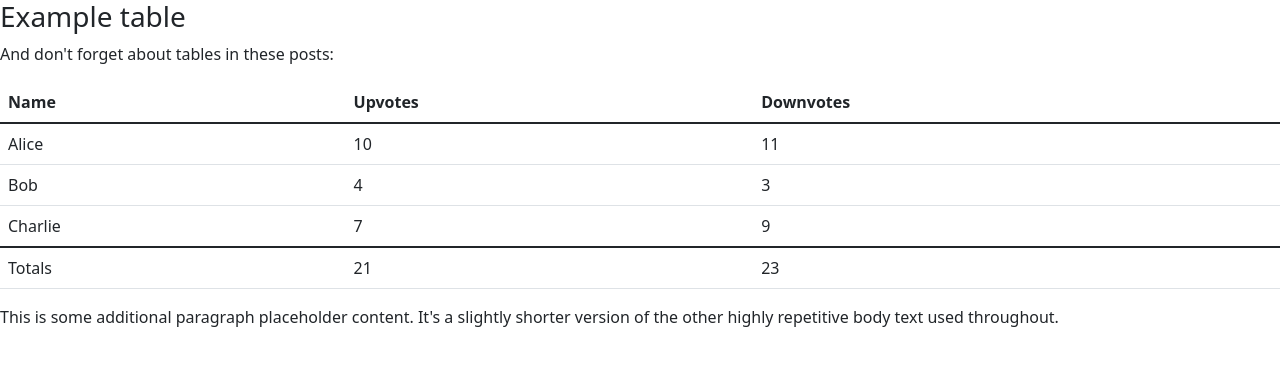
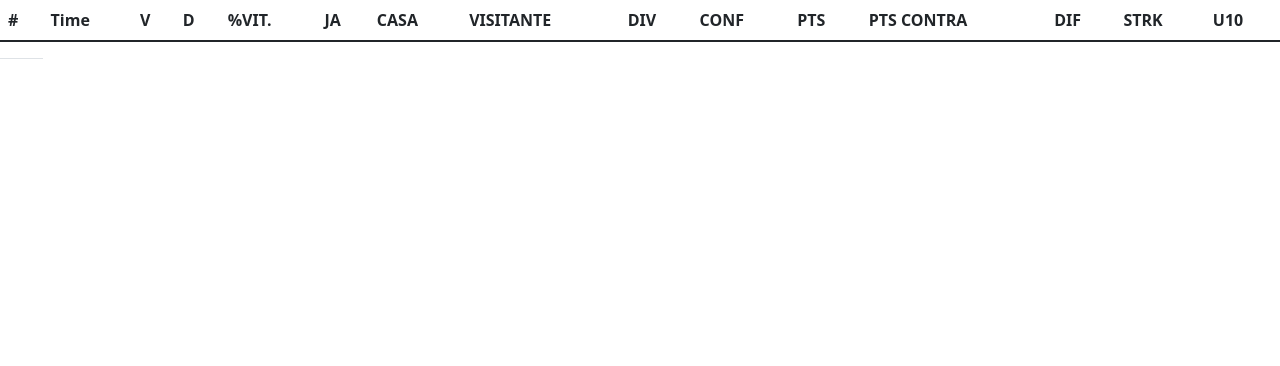
Before and after one commit to Sacrf81/Projeto_integrado, a plain HTML site: page Classificação.html in a window 1280 px wide. Drawn offline with Linux system fonts and the light colour scheme.

Commit message:
20220505

```diff
--- a/Classificação.html
+++ b/Classificação.html
@@ -9,43 +9,48 @@
     <title>Classificação</title>
 </head>
 <body>
-    <h3>Example table</h3>
-    <p>And don't forget about tables in these posts:</p>
-    <table class="table">
+
+  <table class="table table-responsive">
+
 <thead>
 <tr>
-          <th>Name</th>
-          <th>Upvotes</th>
-          <th>Downvotes</th>
+  <th>#</th>
+  <th>Time</th>
+  <th>V</th>
+  <th>D</th>
+  <th>%VIT.</th>
+  <th>JA</th>
+  <th>CASA</th>
+  <th>VISITANTE</th>
+  <th>DIV</th>
+  <th>CONF</th>
+  <th>PTS</th>
+  <th>PTS CONTRA</th>
+  <th>DIF</th>
+  <th> STRK</th>
+  <th>U10</th>
 </tr>
 </thead>
+
 <tbody>
 <tr>
-          <td>Alice</td>
-          <td>10</td>
-          <td>11</td>
-        </tr>
-        <tr>
-          <td>Bob</td>
-          <td>4</td>
-          <td>3</td>
-        </tr>
-        <tr>
-          <td>Charlie</td>
-          <td>7</td>
-          <td>9</td>
+  <td></td>
 </tr>
 </tbody>
-      <tfoot>
-        <tr>
-          <td>Totals</td>
-          <td>21</td>
-          <td>23</td>
-        </tr>
-      </tfoot>
+
+
+
+
+
+
+
+
+
+
+
+
+
   </table>
 
-    <p>This is some additional paragraph placeholder content. It's a slightly shorter version of the other highly repetitive body text used throughout.</p>
-  </article>
 </body>
 </html>
```
Also changed, not shown: index02.html (+1 -1 lines). Lines whose indentation alone changed are shown as unchanged.
